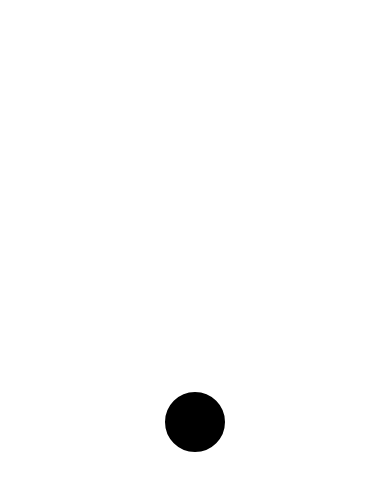
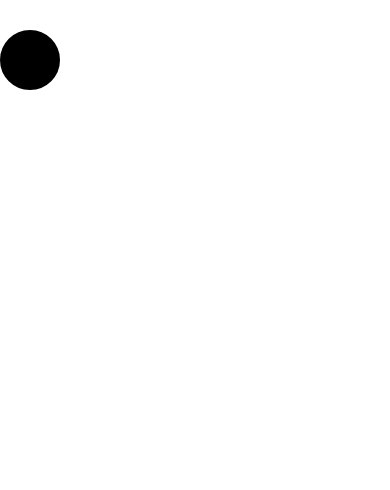
Before and after one commit to crhwebdev-courses/react-native-swipe, a React Native app: screen / in a window 390 px wide. Shown: the top 490 px of the page. Built offline with nearby package versions, Linux system fonts and the light colour scheme.

Commit message:
Position Ball component at top of screen

```diff
--- a/App.js
+++ b/App.js
@@ -16,7 +16,6 @@ const styles = StyleSheet.create({
   container: {
     flex: 1,
     backgroundColor: '#fff',
-    alignItems: 'center',
-    justifyContent: 'center'
+    top: 30
   }
 });
```
